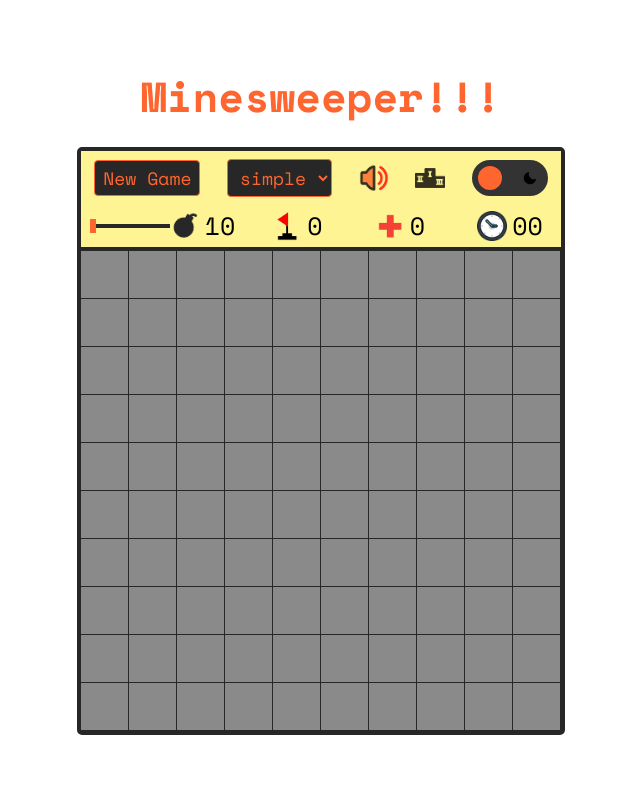
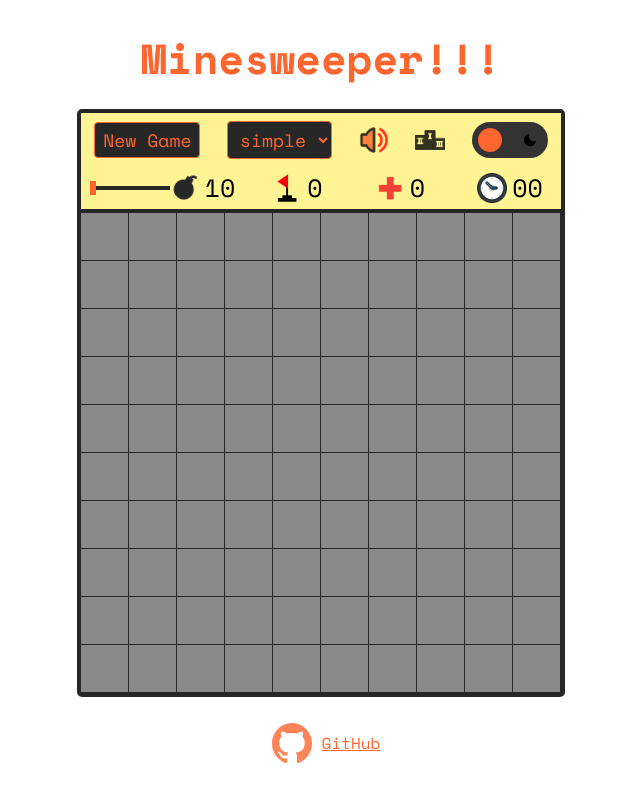
Before and after one commit to kostik-omsk/minesweeper, a website built with webpack: page src/template.html in a window 1280 px wide. Shown: the whole page, without its empty margins (319-959 px from the left). Built offline with nearby package versions, Linux system fonts and the light colour scheme.

Commit message:
feat: add link github

```diff
--- a/src/assets/js/createBoardGame.js
+++ b/src/assets/js/createBoardGame.js
@@ -70,6 +70,14 @@ export default function createBoardGame() {
                           <canvas id="game-board"   width="480" height="480"></canvas>
                         </div>
                       </div>
+                      <a href="https://github.com/kostik-omsk/minesweeper" class="github-link" target="_blank">
+                      <svg id="github" width="60" height="60" viewBox="0 0 30 30" fill="none" xmlns="http://www.w3.org/2000/svg">
+                      <g opacity="0.8">
+                      <path d="M15 5C9.47833 5 5 9.59069 5 15.2528C5 19.7828 7.865 23.6259 11.8391 24.9818C12.3383 25.0767 12.5 24.7588 12.5 24.4889V22.5801C9.71833 23.2004 9.13916 21.3703 9.13916 21.3703C8.68416 20.1853 8.02834 19.87 8.02834 19.87C7.12084 19.2334 8.0975 19.2471 8.0975 19.2471C9.10167 19.3189 9.63 20.304 9.63 20.304C10.5217 21.871 11.9691 21.4182 12.54 21.1558C12.6291 20.4937 12.8884 20.0409 13.175 19.7854C10.9542 19.5248 8.61916 18.6456 8.61916 14.718C8.61916 13.5978 9.01 12.6836 9.64917 11.9659C9.54584 11.707 9.20333 10.6638 9.74667 9.25235C9.74667 9.25235 10.5866 8.97723 12.4975 10.3033C13.295 10.076 14.15 9.96236 15 9.95808C15.85 9.96236 16.7059 10.076 17.505 10.3033C19.4142 8.97723 20.2525 9.25235 20.2525 9.25235C20.7966 10.6647 20.4542 11.7079 20.3509 11.9659C20.9925 12.6836 21.38 13.5987 21.38 14.718C21.38 18.6559 19.0408 19.5231 16.8141 19.7768C17.1725 20.0947 17.5 20.7184 17.5 21.6753V24.4889C17.5 24.7614 17.66 25.0818 18.1675 24.981C22.1383 23.6233 25 19.7811 25 15.2528C25 9.59069 20.5225 5 15 5Z" fill="white"/>
+                      </g>
+                      </svg><sapn>GitHub</sapn>
+                      </a>
+
                     </div>`;
   body.insertAdjacentHTML('afterbegin', gameHtml);
 }
--- a/src/main.scss
+++ b/src/main.scss
@@ -23,8 +23,10 @@ body {
   font-family: 'Space Mono', monospace;
   transition: all 0.5s;
 }
+
 .darkmode {
   background: $black-color;
+
   .game-container {
     border: 4px solid $grey-color;
   }
@@ -290,3 +292,14 @@ body {
     }
   }
 }
+.github-link {
+  display: flex;
+  justify-content: center;
+  align-items: center;
+  margin: 1rem auto 0;
+  color: $orange-color;
+
+  #github path {
+    fill: $orange-color;
+  }
+}
```
Also changed, not shown: 1 other file.
